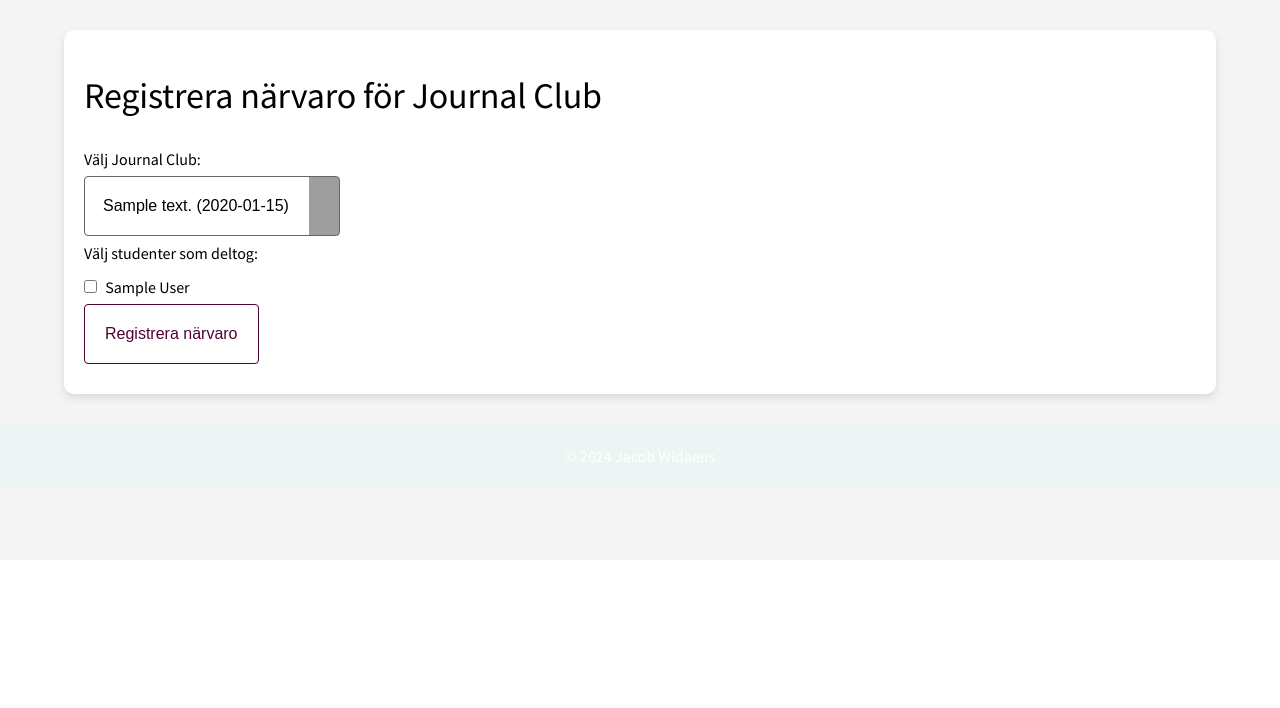
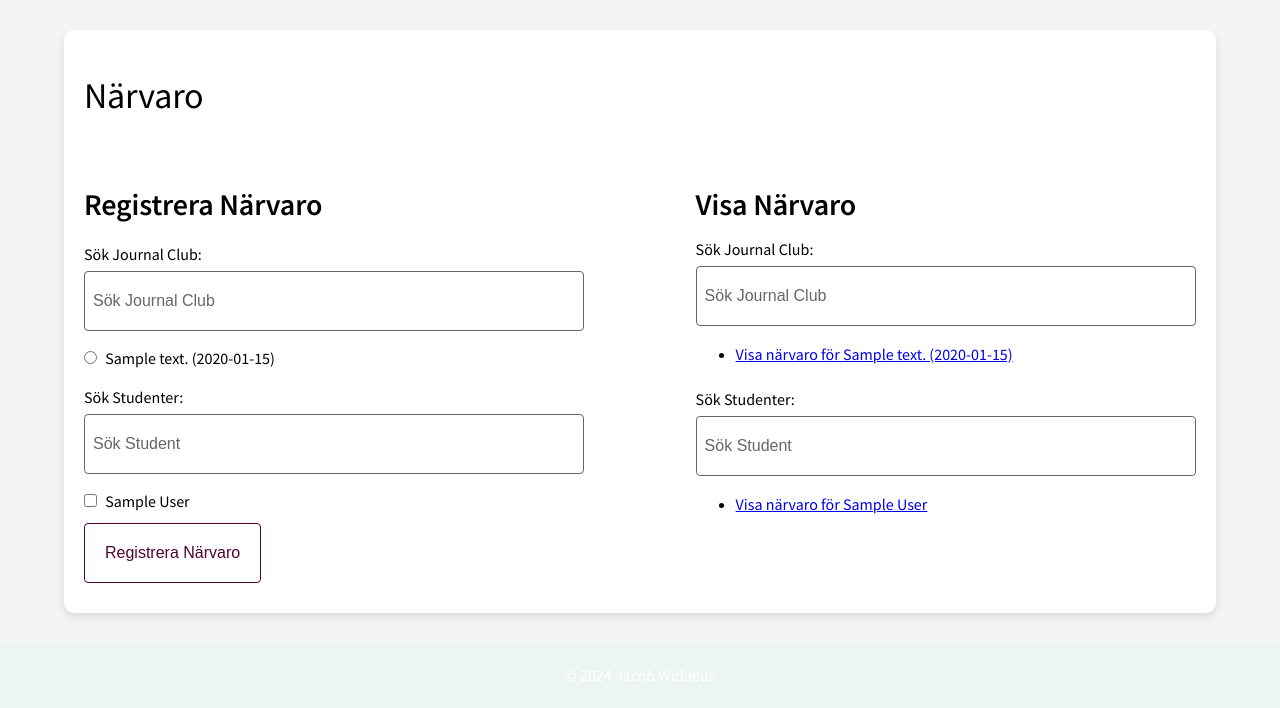
Before and after one commit to Widaeus/KIDS_journalclubs, a Flask app: page /attendance in a window 1280 px wide. Shown: the part 240-948 px from the top of the page. Before the commit the page ends 729 px from the top, so only its background shows below. Run offline with Flask 3, Linux system fonts and the light colour scheme; tables that the repository leaves empty hold one stand-in row (values such as "Sample post"); some libraries are stand-ins or nearby versions; some web fonts are replaced; grey boxes are pictures that could not be loaded.

Commit message:
Everything works.

```diff
--- a/app.py
+++ b/app.py
@@ -1,6 +1,6 @@
-from flask import Flask, render_template, redirect, url_for, flash, jsonify, request
+from flask import Flask, render_template, redirect, url_for, flash, request
 from models import db, JournalClub, DoctoralStudent, Attendance
-from forms import RegisterJournalClubForm, RegisterStudentForm
+from forms import RegisterJournalClubForm
 from config import Config
 from datetime import datetime, timedelta
 
@@ -19,6 +19,32 @@ def home():
 
     # Render the template and pass the filtered journal clubs
     return render_template('home.html', journal_clubs=journal_clubs)
+
+@app.route('/attendance', methods=['GET', 'POST'])
+def attendance():
+    if request.method == 'POST':
+        journal_club_id = request.form.get('journal_club_id')
+        student_ids = request.form.getlist('student_ids')  # List of selected students
+
+        # Debugging: Print the data received from the form
+        print(f"Journal Club ID: {journal_club_id}")
+        print(f"Selected Students: {student_ids}")
+
+        # Register attendance for each selected student
+        for student_id in student_ids:
+            attendance = Attendance(student_id=student_id, journal_club_id=journal_club_id)
+            db.session.add(attendance)
+
+        db.session.commit()
+        flash('Närvaro har registrerats.', 'success')
+        return redirect(url_for('attendance'))
+
+    # Fetch all journal clubs and students
+    journal_clubs = JournalClub.query.all()
+    students = DoctoralStudent.query.all()
+
+    return render_template('attendance.html', journal_clubs=journal_clubs, students=students)
+
 
 @app.route('/view_all_emails')
 def view_all_emails():
@@ -115,10 +141,7 @@ def delete_student(student_id):
     flash('Doktoranden har tagits bort.')
     return redirect(url_for('view_students'))
 
-if __name__ == '__main__':
-    app.run(debug=True)
-
-@app.route('/attendance', methods=['GET', 'POST'])
+@app.route('/register_attendance', methods=['GET', 'POST'])
 def register_attendance():
     if request.method == 'POST':
         journal_club_id = request.form.get('journal_club_id')
@@ -130,12 +153,12 @@ def register_attendance():
             db.session.add(attendance)
 
         db.session.commit()
-        flash('Närvaro registrerad.', 'success')
-        return redirect(url_for('attendance_home'))
+        flash('Närvaro har registrerats.', 'success')
+        return redirect(url_for('attendance'))
 
-    # Get all journal clubs and students
+    # Fetch all journal clubs and students for the form
     journal_clubs = JournalClub.query.all()
-    students = DoctoralStudent.query.all()
+    students = DoctoralStudent.query.all()  # Ensure students are queried correctly
 
     return render_template('register_attendance.html', journal_clubs=journal_clubs, students=students)
 
@@ -153,15 +176,5 @@ def journal_club_attendance(journal_club_id):
 
     return render_template('journal_club_attendance.html', journal_club=journal_club, attendances=attendances)
 
-@app.route('/attendance_home', methods=['GET', 'POST'])
-def attendance_home():
-    query = request.form.get('query', '').strip()
-    students = []
-    journal_clubs = []
-
-    if query:
-        students = DoctoralStudent.query.filter(DoctoralStudent.first_name.ilike(f'%{query}%')).all()
-        journal_clubs = JournalClub.query.filter(JournalClub.description.ilike(f'%{query}%')).all()
-
-    # Pass empty lists or data if no query
-    return render_template('attendance_home.html', students=students, journal_clubs=journal_clubs)
+if __name__ == '__main__':
+    app.run(debug=True)
--- a/models.py
+++ b/models.py
@@ -12,7 +12,7 @@ class JournalClub(db.Model):
     place = db.Column(db.String(100), nullable=False)
 
     def __repr__(self):
-        return f'<JournalClub {self.theme}>'
+        return f'<JournalClub {self.description}>'
 
 class DoctoralStudent(db.Model):
     id = db.Column(db.Integer, primary_key=True)
--- a/requirements.txt
+++ b/requirements.txt
@@ -2,6 +2,7 @@ blinker==1.8.2
 click==8.1.7
 colorama==0.4.6
 Flask==3.0.3
+Flask-Cors==5.0.0
 Flask-SQLAlchemy==3.1.1
 Flask-WTF==1.2.1
 greenlet==3.1.1
--- /dev/null
+++ b/templates/attendance.html
@@ -0,0 +1,74 @@
+{% extends "base.html" %}
+
+{% block title %}Närvaro{% endblock %}
+
+{% block content %}
+<h1>Närvaro</h1>
+
+<!-- Container for side-by-side sections -->
+<div class="attendance-container">
+    <!-- Section 1: Register Attendance -->
+    <div class="register-attendance">
+        <h2>Registrera Närvaro</h2>
+        <form method="POST">
+            <!-- Searchable Radio Buttons for Journal Clubs -->
+            <label for="journal_club">Sök Journal Club:</label>
+            <input type="text" id="journal_club_search_register" onkeyup="searchJournalClubs('journal_club_search_register', 'journal_club_list_register')" placeholder="Sök Journal Club">
+            <div id="journal_club_list_register">
+                {% for club in journal_clubs %}
+                <div class="club-radio">
+                    <input type="radio" id="club_{{ club.id }}" name="journal_club_id" value="{{ club.id }}">
+                    <label for="club_{{ club.id }}">{{ club.description }} ({{ club.date.strftime('%Y-%m-%d') }})</label>
+                </div>
+                {% endfor %}
+            </div>
+
+            <!-- Searchable Checkboxes for Students -->
+            <label for="students">Sök Studenter:</label>
+            <input type="text" id="student_search_register" onkeyup="searchStudents('student_search_register', 'students_register')" placeholder="Sök Student">
+            <div id="students_register">
+                {% for student in students %}
+                <div class="student-checkbox">
+                    <input type="checkbox" name="student_ids" value="{{ student.id }}">
+                    <label>{{ student.first_name }} {{ student.last_name }}</label>
+                </div>
+                {% endfor %}
+            </div>
+
+            <button type="submit">Registrera Närvaro</button>
+        </form>
+    </div>
+
+    <!-- Section 2: View Attendance -->
+    <div class="view-attendance">
+        <h2>Visa Närvaro</h2>
+
+        <!-- Searchable List for Journal Clubs -->
+        <label for="journal_club_search_view">Sök Journal Club:</label>
+        <input type="text" id="journal_club_search_view" onkeyup="searchVisaList('journal_club_search_view', 'journal_club_list_view')" placeholder="Sök Journal Club">
+        <ul id="journal_club_list_view">
+            {% for club in journal_clubs %}
+            <li>
+                <a href="{{ url_for('journal_club_attendance', journal_club_id=club.id) }}">
+                    Visa närvaro för {{ club.description }} ({{ club.date.strftime('%Y-%m-%d') }})
+                </a>
+            </li>
+            {% endfor %}
+        </ul>
+
+        <!-- Searchable List for Students -->
+        <label for="student_search_view">Sök Studenter:</label>
+        <input type="text" id="student_search_view" onkeyup="searchVisaList('student_search_view', 'student_list_view')" placeholder="Sök Student">
+        <ul id="student_list_view">
+            {% for student in students %}
+            <li>
+                <a href="{{ url_for('student_attendance', student_id=student.id) }}">
+                    Visa närvaro för {{ student.first_name }} {{ student.last_name }}
+                </a>
+            </li>
+            {% endfor %}
+        </ul>
+    </div>
+</div>
+
+{% endblock %}
--- a/templates/base.html
+++ b/templates/base.html
@@ -12,11 +12,6 @@
     <link rel="stylesheet" href="{{ url_for('static', filename='css/css_O8kIaRE2vwF7XyqtpBxKzy3gaFVbsTcu2MLFGbwmNVE.css') }}">
     <link rel="stylesheet" href="{{ url_for('static', filename='css/css_ZmGOm3d4QTE82hZBIszq2W7Y6LQ5_y5GrXyR2uvtO7Q.css') }}">
     <link rel="stylesheet" href="{{ url_for('static', filename='css/css_iUuguAP80CiwkXq9BwE9kFkcDIMZF_ufL0e_zVLoviE.css') }}">
-
-    <!-- FullCalendar CSS -->
-    <link href='https://cdn.jsdelivr.net/npm/fullcalendar@5.10.1/main.min.css' rel='stylesheet' />
-    <!-- FullCalendar JavaScript -->
-    <script src='https://cdn.jsdelivr.net/npm/fullcalendar@5.10.1/main.min.js'></script>
 
     <style>
         body {
@@ -120,7 +115,77 @@
             background-color: #f8d7da;
             color: #721c24;
         }
+        .attendance-container {
+            display: flex;
+            justify-content: space-between;
+            gap: 20px;
+        }
+
+        .register-attendance, .view-attendance {
+            width: 45%;  /* Adjust width as needed */
+        }
+
+        input[type="text"] {
+            width: 100%;
+            padding: 8px;
+            margin-bottom: 10px;
+        }
+
+        .student-checkbox, .club-radio {
+            margin-bottom: 5px;
+        }
     </style>
+    <script>
+        function searchJournalClubs(searchInputId, listId) {
+            var input, filter, div, labels, i, txtValue;
+            input = document.getElementById(searchInputId);
+            filter = input.value.toUpperCase();
+            div = document.getElementById(listId);
+            labels = div.getElementsByTagName('label');
+            for (i = 0; i < labels.length; i++) {
+                txtValue = labels[i].textContent || labels[i].innerText;
+                if (txtValue.toUpperCase().indexOf(filter) > -1) {
+                    labels[i].parentElement.style.display = "";
+                } else {
+                    labels[i].parentElement.style.display = "none";
+                }
+            }
+        }
+
+        function searchStudents(searchInputId, containerId) {
+            var input, filter, div, labels, i, txtValue;
+            input = document.getElementById(searchInputId);
+            filter = input.value.toUpperCase();
+            div = document.getElementById(containerId);
+            labels = div.getElementsByTagName('label');
+            for (i = 0; i < labels.length; i++) {
+                txtValue = labels[i].textContent || labels[i].innerText;
+                if (txtValue.toUpperCase().indexOf(filter) > -1) {
+                    labels[i].parentElement.style.display = "";
+                } else {
+                    labels[i].parentElement.style.display = "none";
+                }
+            }
+        }
+            // Function to search through the list of journal clubs or students (for 'Visa Närvaro')
+        function searchVisaList(searchInputId, listId) {
+            var input, filter, ul, li, a, i, txtValue;
+            input = document.getElementById(searchInputId);
+            filter = input.value.toUpperCase();
+            ul = document.getElementById(listId);  // The list container (ul)
+            li = ul.getElementsByTagName('li');    // All list items (li)
+
+            for (i = 0; i < li.length; i++) {
+                a = li[i].getElementsByTagName("a")[0];  // The anchor (a) inside each list item
+                txtValue = a.textContent || a.innerText;
+                if (txtValue.toUpperCase().indexOf(filter) > -1) {
+                    li[i].style.display = "";  // Show the item if it matches
+                } else {
+                    li[i].style.display = "none";  // Hide the item if it doesn't match
+                }
+            }
+        }
+    </script>
 </head>
 <body>
 
@@ -135,7 +200,7 @@
     <a href="{{ url_for('register_club') }}">Registrera ny Journal Club</a>
     <a href="{{ url_for('view_students') }}">Visa doktorander</a>
     <a href="{{ url_for('view_all_emails') }}">Visa alla mail för utskick</a>
-    <a href="{{ url_for('attendance_home') }}">Närvaro</a>
+    <a href="{{ url_for('attendance') }}">Närvaro</a>
 </nav>
 
 <div class="container">
@@ -148,9 +213,7 @@
         </ul>
       {% endif %}
     {% endwith %}
-
     {% block content %}
-    <!-- Page-specific content will go here -->
     {% endblock %}
 </div>
 
--- a/templates/register_attendance.html
+++ b/templates/register_attendance.html
@@ -1,9 +1,9 @@
 {% extends "base.html" %}
 
-{% block title %}Registrera närvaro{% endblock %}
+{% block title %}Registrera Närvaro{% endblock %}
 
 {% block content %}
-<h1>Registrera närvaro för Journal Club</h1>
+<h1>Registrera Närvaro för Journal Club</h1>
 
 <form method="POST">
     <label for="journal_club">Välj Journal Club:</label>
@@ -15,15 +15,15 @@
 
     <label for="students">Välj studenter som deltog:</label>
     <div id="students">
-        {% for student in students %}
-        <div>
-            <input type="checkbox" name="student_ids" value="{{ student.id }}">
-            <label>{{ student.first_name }} {{ student.last_name }}</label>
-        </div>
+            {% for student in students %}
+            <div>
+                <input type="checkbox" name="student_ids" value="{{ student.id }}">
+                <label>{{ student.first_name }} {{ student.last_name }}</label>
+            </div>
         {% endfor %}
     </div>
 
-    <button type="submit">Registrera närvaro</button>
+    <button type="submit">Registrera Närvaro</button>
 </form>
 
 {% endblock %}
```
Also changed, not shown: run_examples.py (deleted, +0 -8 lines), templates/attendance_home.html (deleted, +0 -27 lines), templates/journal_club_attendance.html (added, +18 -0 lines), templates/student_attendance.html (added, +18 -0 lines).
